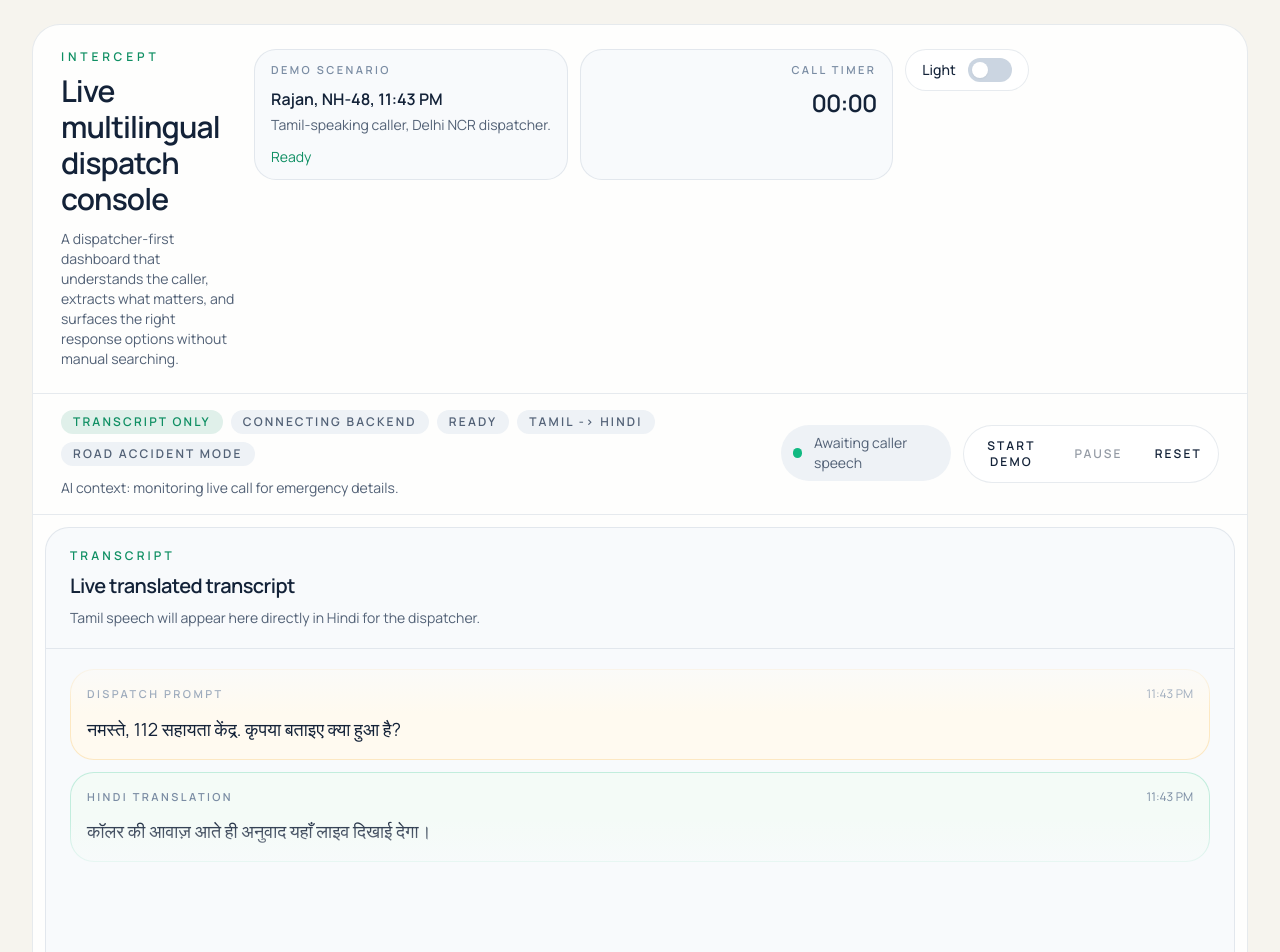
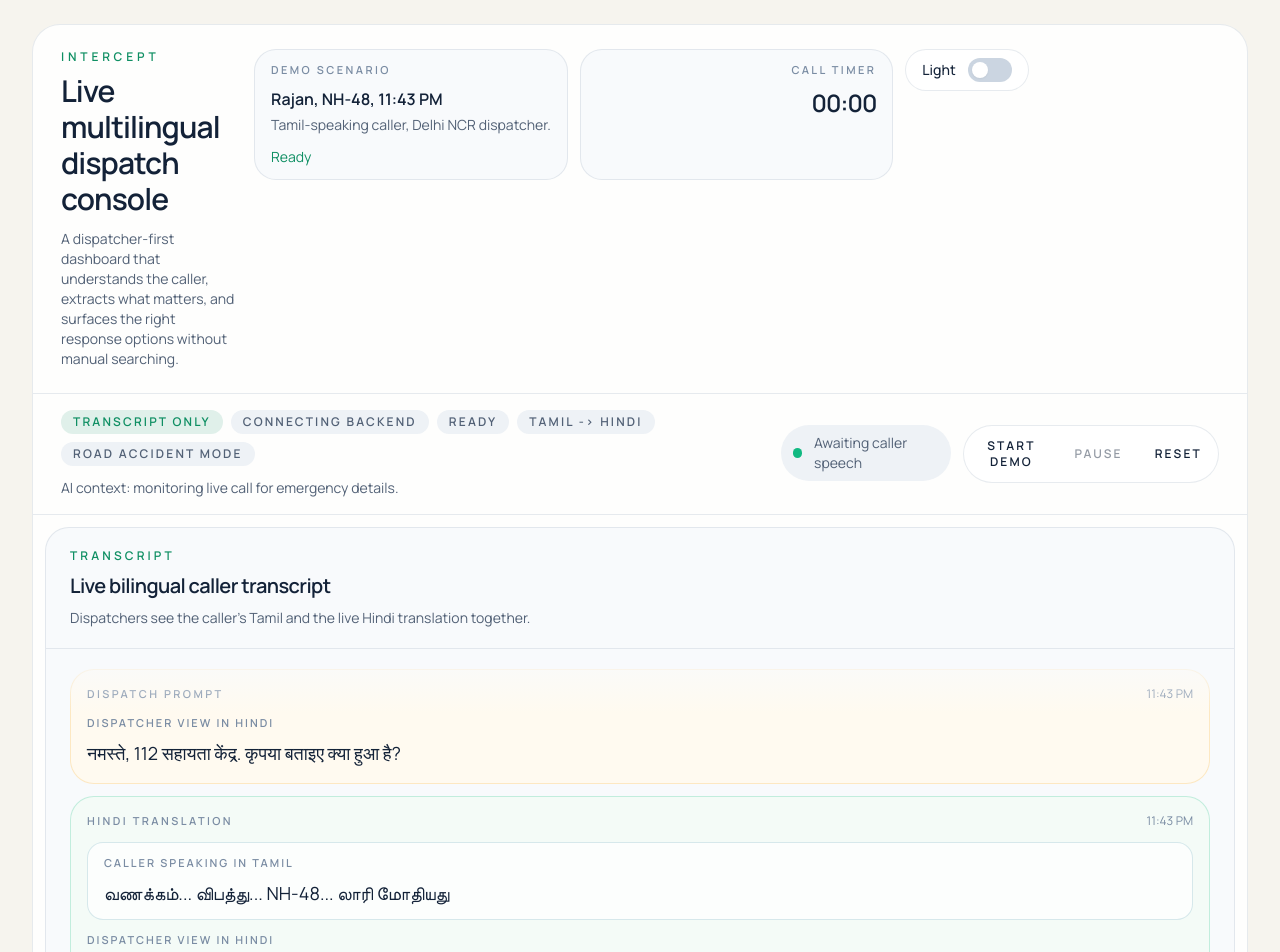
Before and after one commit to axnav28/intercept, a React (Vite) app in the folder frontend/: page / in a window 1280 px wide. Shown: the top 952 px of the page. Built offline with nearby package versions, Linux system fonts and the light colour scheme; no server answers.

Commit message:
Add bilingual live transcript view

```diff
--- a/frontend/src/App.tsx
+++ b/frontend/src/App.tsx
@@ -26,7 +26,7 @@ export default function App() {
     isRunning,
     lines,
     mapContext,
-    partialText,
+    partialLine,
     start,
     pause,
     reset
@@ -95,7 +95,7 @@ export default function App() {
             rightSlot={
               <div className="flex flex-col items-start gap-3 lg:flex-row lg:items-center">
                 <ListeningIndicator
-                  label={isRunning ? "Receiving translated speech" : "Awaiting caller speech"}
+                  label={isRunning ? "Showing Tamil plus live Hindi translation" : "Awaiting caller speech"}
                   pulse={isRunning}
                 />
                 <DemoAudioControls
@@ -110,10 +110,10 @@ export default function App() {
         }
         transcript={
           <TranscriptPanel
-            title="Live translated transcript"
-            subtitle="Tamil speech will appear here directly in Hindi for the dispatcher."
+            title="Live bilingual caller transcript"
+            subtitle="Dispatchers see the caller's Tamil and the live Hindi translation together."
             lines={lines}
-            partialText={partialText}
+            partialLine={partialLine}
             isComplete={isComplete}
           />
         }
--- a/frontend/src/components/transcript/transcript-panel.tsx
+++ b/frontend/src/components/transcript/transcript-panel.tsx
@@ -6,7 +6,7 @@ type TranscriptPanelProps = {
   title: string;
   subtitle: string;
   lines: readonly TranscriptLine[];
-  partialText?: string;
+  partialLine?: TranscriptLine | null;
   isComplete?: boolean;
 };
 
@@ -14,7 +14,7 @@ export function TranscriptPanel({
   title,
   subtitle,
   lines,
-  partialText = "",
+  partialLine = null,
   isComplete = false
 }: TranscriptPanelProps) {
   const scrollRef = useRef<HTMLDivElement | null>(null);
@@ -27,7 +27,7 @@ export function TranscriptPanel({
       top: scrollRef.current.scrollHeight,
       behavior: "smooth"
     });
-  }, [lines, partialText]);
+  }, [lines, partialLine]);
 
   return (
     <section className="flex h-full flex-col">
@@ -59,24 +59,56 @@ export function TranscriptPanel({
                 </span>
                 <time className="text-xs text-[var(--text-faint)]">{line.time}</time>
               </div>
-              <p className="mt-3 text-base leading-7 text-[var(--text-primary)] sm:text-lg">{line.text}</p>
+              {line.sourceText ? (
+                <div className="mt-3 rounded-2xl border border-[var(--source-border)] bg-[var(--source-bg)] px-4 py-3">
+                  <p className="text-[11px] font-semibold uppercase tracking-[0.18em] text-[var(--text-faint)]">
+                    Caller speaking in Tamil
+                  </p>
+                  <p className="mt-2 text-base leading-7 text-[var(--text-primary)] sm:text-lg">
+                    {line.sourceText}
+                  </p>
+                </div>
+              ) : null}
+              <div className="mt-3">
+                <p className="text-[11px] font-semibold uppercase tracking-[0.18em] text-[var(--text-faint)]">
+                  Dispatcher view in Hindi
+                </p>
+                <p className="mt-2 text-base leading-7 text-[var(--text-primary)] sm:text-lg">
+                  {line.translatedText}
+                </p>
+              </div>
             </article>
           ))}
 
-          {partialText ? (
+          {partialLine ? (
             <article className="rounded-3xl border border-[var(--translated-border)] bg-[var(--translated-bg)] px-4 py-4">
               <div className="flex items-center justify-between gap-4">
                 <span className="text-[11px] font-semibold uppercase tracking-[0.22em] text-[var(--text-faint)]">
-                  Live translation
+                  Live bilingual transcript
                 </span>
                 <span className="inline-flex items-center gap-2 text-xs text-[var(--accent-strong)]">
                   <span className="inline-flex h-2 w-2 animate-pulse rounded-full bg-current" />
                   Streaming
                 </span>
               </div>
-              <p className="mt-3 text-base leading-7 text-[var(--text-primary)] sm:text-lg">
-                {partialText}
-              </p>
+              {partialLine.sourceText ? (
+                <div className="mt-3 rounded-2xl border border-[var(--source-border)] bg-[var(--source-bg)] px-4 py-3">
+                  <p className="text-[11px] font-semibold uppercase tracking-[0.18em] text-[var(--text-faint)]">
+                    Caller speaking in Tamil
+                  </p>
+                  <p className="mt-2 text-base leading-7 text-[var(--text-primary)] sm:text-lg">
+                    {partialLine.sourceText}
+                  </p>
+                </div>
+              ) : null}
+              <div className="mt-3">
+                <p className="text-[11px] font-semibold uppercase tracking-[0.18em] text-[var(--text-faint)]">
+                  Dispatcher view in Hindi
+                </p>
+                <p className="mt-2 text-base leading-7 text-[var(--text-primary)] sm:text-lg">
+                  {partialLine.translatedText}
+                </p>
+              </div>
             </article>
           ) : null}
 
--- a/frontend/src/hooks/use-call-session.ts
+++ b/frontend/src/hooks/use-call-session.ts
@@ -3,7 +3,8 @@ import { useEffect, useRef, useState } from "react";
 export type TranscriptLine = {
   id: string;
   time: string;
-  text: string;
+  sourceText?: string;
+  translatedText: string;
   tone: "system" | "translated";
 };
 
@@ -41,13 +42,14 @@ const baseLines: TranscriptLine[] = [
   {
     id: "line-1",
     time: "11:43 PM",
-    text: "नमस्ते, 112 सहायता केंद्र. कृपया बताइए क्या हुआ है?",
+    translatedText: "नमस्ते, 112 सहायता केंद्र. कृपया बताइए क्या हुआ है?",
     tone: "system"
   },
   {
     id: "line-2",
     time: "11:43 PM",
-    text: "कॉलर की आवाज़ आते ही अनुवाद यहाँ लाइव दिखाई देगा।",
+    sourceText: "வணக்கம்... விபத்து... NH-48... லாரி மோதியது",
+    translatedText: "नमस्ते... दुर्घटना... NH-48... ट्रक ने टक्कर मारी",
     tone: "translated"
   }
 ];
@@ -60,7 +62,7 @@ export function useCallSession() {
   const [isRunning, setIsRunning] = useState(false);
   const [isComplete, setIsComplete] = useState(false);
   const [lines, setLines] = useState<TranscriptLine[]>(baseLines);
-  const [partialText, setPartialText] = useState("");
+  const [partialLine, setPartialLine] = useState<TranscriptLine | null>(null);
   const [analysis, setAnalysis] = useState<AnalysisState>({
     emergencyDetected: false,
     injuryMentioned: false,
@@ -111,13 +113,13 @@ export function useCallSession() {
       }
 
       if (event.type === "transcript.partial") {
-        setPartialText(event.payload.text);
+        setPartialLine(event.payload);
         return;
       }
 
       if (event.type === "transcript.final") {
         setLines((current) => [...current, event.payload]);
-        setPartialText("");
+        setPartialLine(null);
         return;
       }
 
@@ -153,7 +155,7 @@ export function useCallSession() {
 
   const reset = () => {
     setLines(baseLines);
-    setPartialText("");
+    setPartialLine(null);
     setIsComplete(false);
     setAnalysis({
       emergencyDetected: false,
@@ -184,7 +186,7 @@ export function useCallSession() {
     isRunning,
     lines,
     mapContext,
-    partialText,
+    partialLine,
     start: () => send("demo.start"),
     pause: () => send("demo.pause"),
     reset
--- a/frontend/src/styles/globals.css
+++ b/frontend/src/styles/globals.css
@@ -23,6 +23,8 @@
   --toggle-track: #cbd5e1;
   --system-bg: #fffaf0;
   --system-border: rgba(245, 158, 11, 0.2);
+  --source-bg: rgba(255, 255, 255, 0.72);
+  --source-border: rgba(14, 116, 144, 0.16);
   --translated-bg: #f4fbf7;
   --translated-border: rgba(16, 185, 129, 0.22);
 }
@@ -45,6 +47,8 @@
   --toggle-track: #334155;
   --system-bg: rgba(120, 53, 15, 0.2);
   --system-border: rgba(251, 191, 36, 0.2);
+  --source-bg: rgba(8, 47, 73, 0.34);
+  --source-border: rgba(125, 211, 252, 0.18);
   --translated-bg: rgba(3, 105, 70, 0.18);
   --translated-border: rgba(110, 231, 183, 0.18);
 }
```
Also changed, not shown: 1 other file (tests, documents, lock files or other folders).
